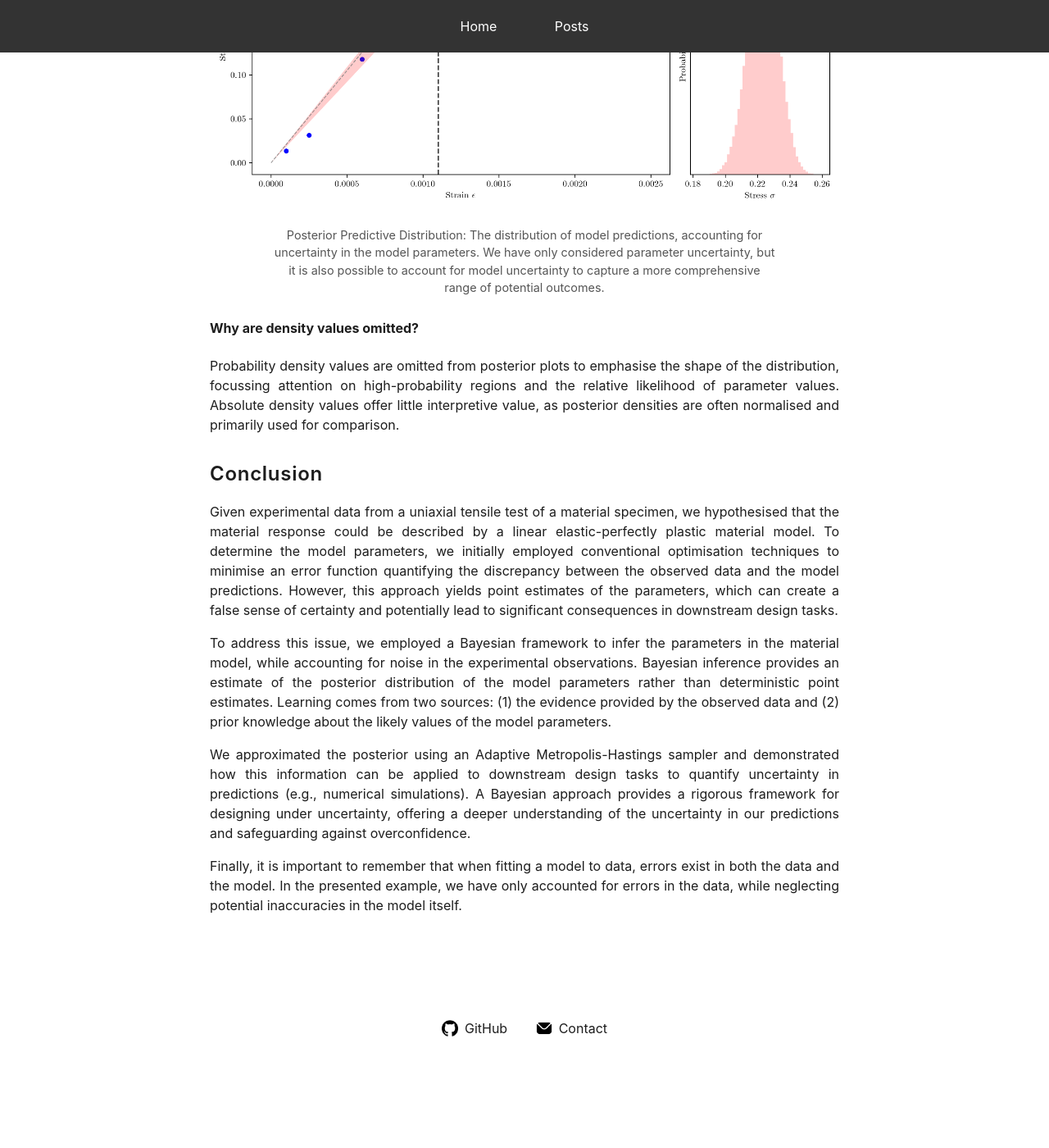
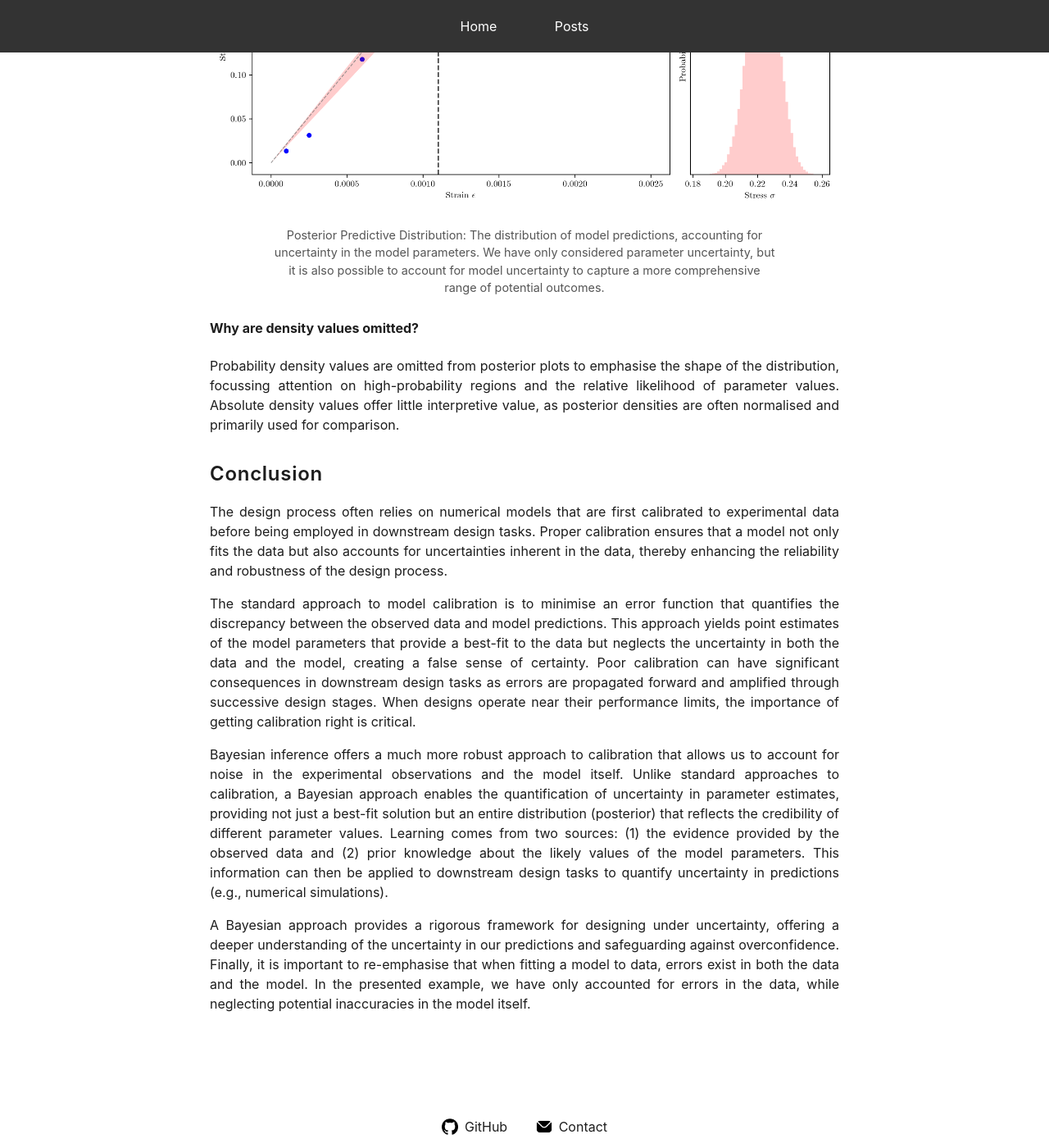
Before and after one commit to mark-hobbs/mark-hobbs.github.io, a Jekyll site: the page built from _posts/2024-12-02-bayesian-inference.md, in a window 1280 px wide and 1400 px high, scrolled down 10534 px. Shown: the whole window at 82% size. Built offline with Jekyll 4.4.1, drawn with Linux system fonts in a browser that asks for light colours; formulas are drawn with MathJax 3; before the commit the page ends 11814 px from its top, so only the background shows below that.

Commit message:
Conclusion

```diff
--- a/_posts/2024-12-02-bayesian-inference.md
+++ b/_posts/2024-12-02-bayesian-inference.md
@@ -219,22 +219,16 @@ By propagating the uncertainty in the model parameters forward through the model
 
 Probability density values are omitted from posterior plots to emphasise the shape of the distribution, focussing attention on high-probability regions and the relative likelihood of parameter values. Absolute density values offer little interpretive value, as posterior densities are often normalised and primarily used for comparison.
 
-<!-- ## 8. Higher-dimensional problems
+## Conclusion
+
+The design process often relies on numerical models that are first calibrated to experimental data before being employed in downstream design tasks. Proper calibration ensures that a model not only fits the data but also accounts for uncertainties inherent in the data, thereby enhancing the reliability and robustness of the design process.
+
+The standard approach to model calibration is to minimise an error function that quantifies the discrepancy between the observed data and model predictions. This approach yields point estimates of the model parameters that provide a best-fit to the data but neglects the uncertainty in both the data and the model, creating a false sense of certainty. Poor calibration can have significant consequences in downstream design tasks as errors are propagated forward and amplified through successive design stages. When designs operate near their performance limits, the importance of getting calibration right is critical.
+
+Bayesian inference offers a much more robust approach to calibration that allows us to account for noise in the experimental observations and the model itself. Unlike standard approaches to calibration, a Bayesian approach enables the quantification of uncertainty in parameter estimates, providing not just a best-fit solution but an entire distribution (posterior) that reflects the credibility of different parameter values. Learning comes from two sources: (1) the evidence provided by the observed data and (2) prior knowledge about the likely values of the model parameters. This information can then be applied to downstream design tasks to quantify uncertainty in predictions (e.g., numerical simulations).
+
+A Bayesian approach provides a rigorous framework for designing under uncertainty, offering a deeper understanding of the uncertainty in our predictions and safeguarding against overconfidence. Finally, it is important to re-emphasise that when fitting a model to data, errors exist in both the data and the model. In the presented example, we have only accounted for errors in the data, while neglecting potential inaccuracies in the model itself.
+
+<!-- ## Higher-dimensional problems
 
 The 2D problem allows us to easily visualise the posterior distribution and understand grid search, MCMC etc. However as we move to higher-dimensions it becomes much more difficult... linear elasticity-nonlinear hardening with four model parameters...  -->
-
-## Conclusion
-
-Given experimental data from a uniaxial tensile test of a material specimen, we hypothesised that the material response could be described by a linear elastic-perfectly plastic material model. To determine the model parameters, we initially employed conventional optimisation techniques to minimise an error function quantifying the discrepancy between the observed data and the model predictions. However, this approach yields point estimates of the parameters, which can create a false sense of certainty and potentially lead to significant consequences in downstream design tasks.
-
-To address this issue, we employed a Bayesian framework to infer the parameters in the material model, while accounting for noise in the experimental observations. Bayesian inference provides an estimate of the posterior distribution of the model parameters rather than deterministic point estimates. Learning comes from two sources: (1) the evidence provided by the observed data and (2) prior knowledge about the likely values of the model parameters.
-
-We approximated the posterior using an Adaptive Metropolis-Hastings sampler and demonstrated how this information can be applied to downstream design tasks to quantify uncertainty in predictions (e.g., numerical simulations). A Bayesian approach provides a rigorous framework for designing under uncertainty, offering a deeper understanding of the uncertainty in our predictions and safeguarding against overconfidence.
-
-Finally, it is important to remember that when fitting a model to data, errors exist in both the data and the model. In the presented example, we have only accounted for errors in the data, while neglecting potential inaccuracies in the model itself.
-
-<!-- ---
-
-## Higher-dimensional problems
-
-The 2D problem allows us to easily visualise the posterior distribution and understand grid search, MCMC etc. However as we move to higher-dimensions it becomes much more difficult... linear elasticity-nonlinear hardening with four model parameters...  -->
```
